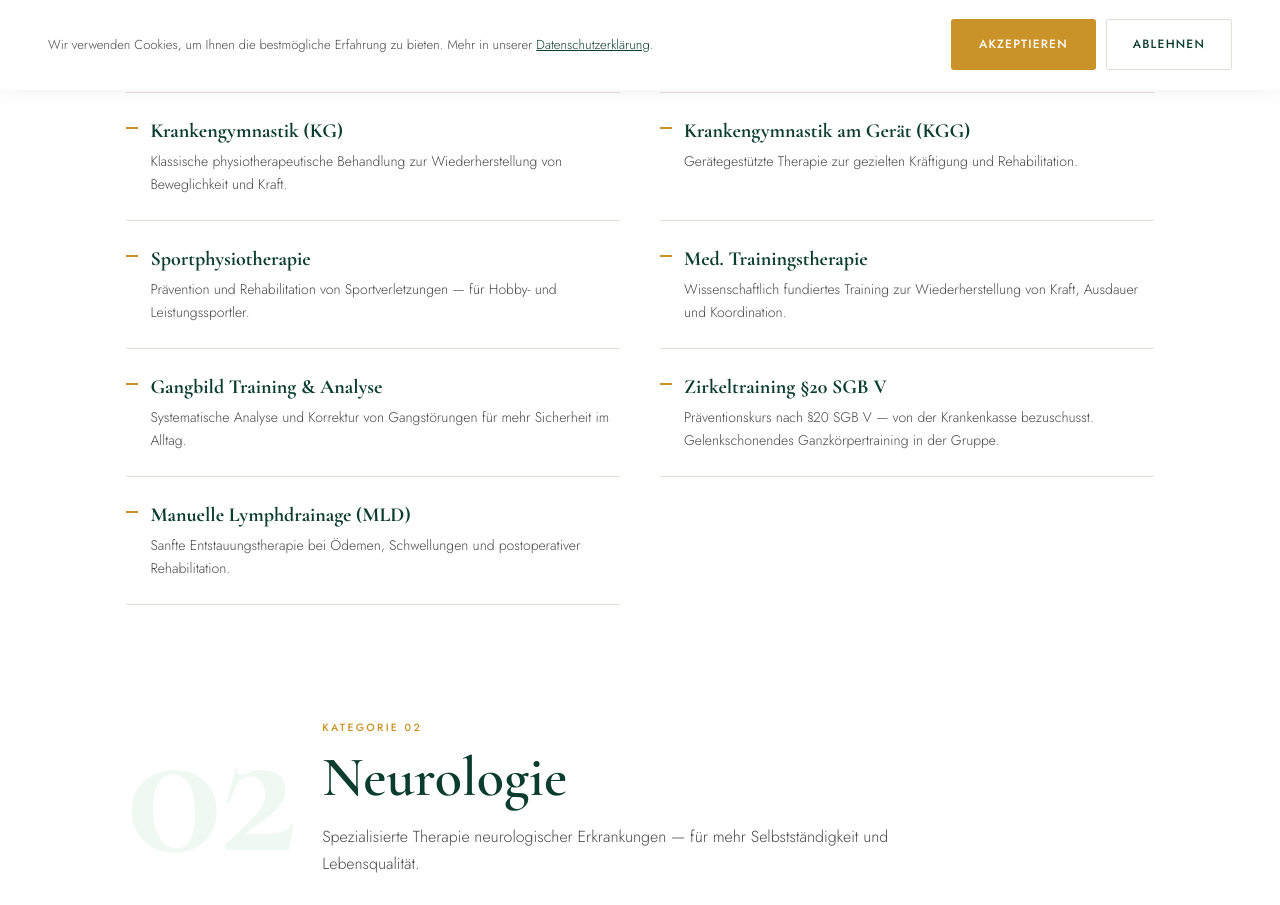
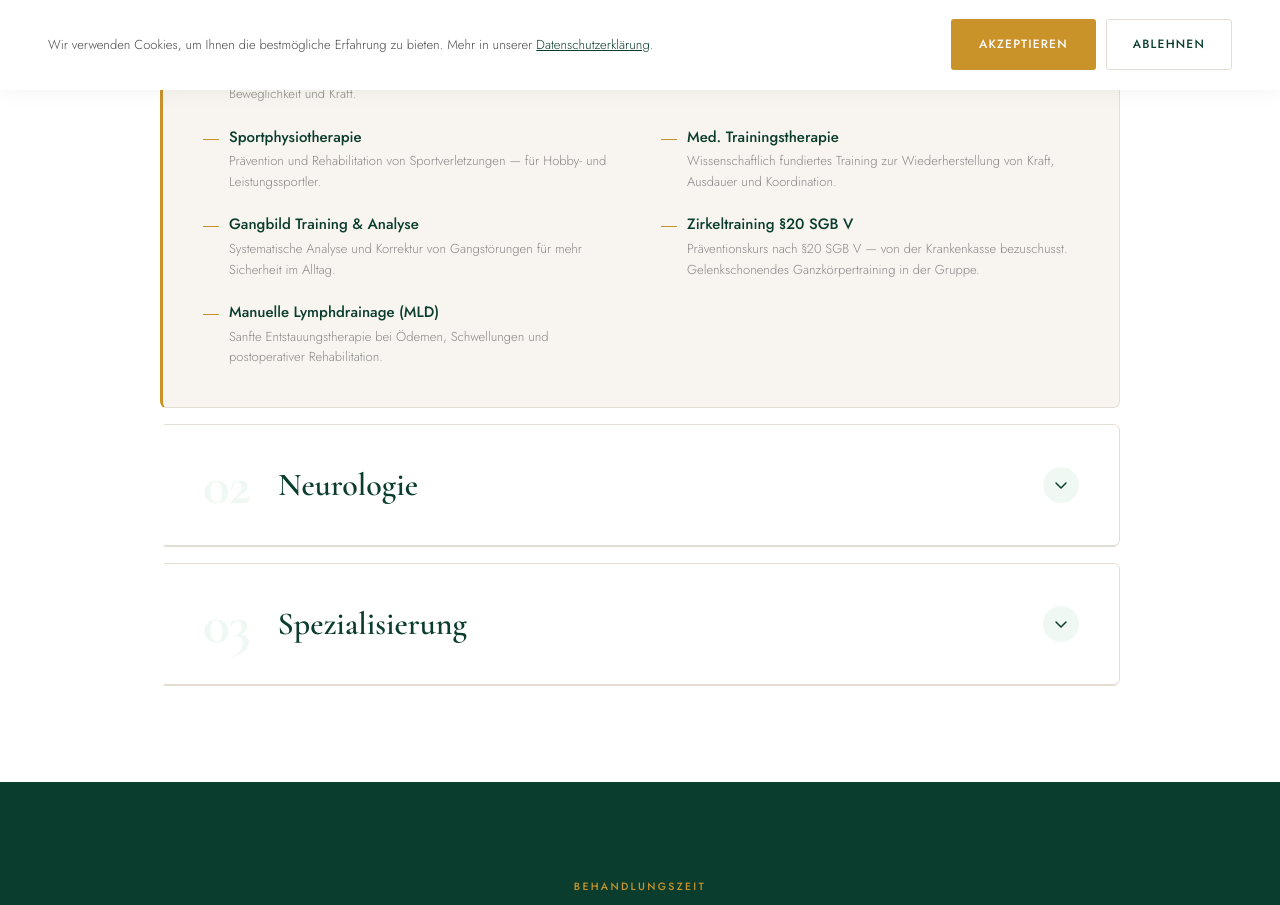
Before and after one commit to lenninnel/praxis-med-vital, an Astro site: page /leistungen in a window 1280 px wide. Shown: the part 710-1615 px from the top of the page. Built offline with nearby package versions, Linux system fonts and the light colour scheme; Astro itself is replaced by a stand-in of ours.

Commit message:
Behandlungsfelder Accordion
Co-Authored-By: Claude Opus 4.7 (1M context) <noreply@anthropic.com>

```diff
--- a/src/pages/leistungen/index.astro
+++ b/src/pages/leistungen/index.astro
@@ -5,159 +5,299 @@ import leistungen from '../../data/leistungen.json';
 const { kategorien, behandlungszeit } = leistungen;
 ---
 
-<Layout title="Leistungen – Praxis Med Vital" description="Unser Behandlungsspektrum: Orthopädie, Neurologie und zertifizierte Spezialmethoden — individuell abgestimmt.">
+<Layout title="Behandlungsfelder – Praxis Med Vital" description="Drei Behandlungsfelder, ein Ziel — Orthopädie, Neurologie und zertifizierte Spezialmethoden.">
   <section class="page-header">
     <div class="container">
       <span class="eyebrow">Leistungen</span>
-      <h1>Unser Behandlungsspektrum</h1>
-      <p>Drei Schwerpunkte, ein Ziel: nachhaltige Besserung statt kurzfristiger Symptombekämpfung.</p>
+      <h1>Behandlungsfelder</h1>
+      <p>Drei Behandlungsfelder, ein Ziel — Ihre Gesundheit und Mobilität.</p>
     </div>
   </section>
 
-  {kategorien.map((kat: any) => (
-    <section class="sec kat-sec reveal" id={kat.id}>
+  <section class="sec reveal">
     <div class="container">
-        <div class="kat">
-          <div class="kat__head">
-            <span class="kat__num" aria-hidden="true">{kat.num}</span>
-            <div class="kat__intro">
-              <span class="eyebrow">Kategorie {kat.num}</span>
-              <h2 class="kat__titel">{kat.titel}</h2>
-              <p class="kat__desc">{kat.beschreibung}</p>
-            </div>
-          </div>
+      <div class="accordion">
+        {kategorien.map((kat: any, idx: number) => (
+          <article class:list={["acc-item", { "is-open": idx === 0 }]} id={kat.id}>
+            <button
+              class="acc-head"
+              type="button"
+              aria-expanded={idx === 0 ? "true" : "false"}
+              aria-controls={`panel-${kat.id}`}
+            >
+              <span class="acc-head__num" aria-hidden="true">{kat.num}</span>
+              <span class="acc-head__titel">{kat.titel}</span>
+              <span class="acc-head__icon" aria-hidden="true">
+                <svg width="18" height="18" viewBox="0 0 18 18" fill="none" stroke="currentColor" stroke-width="1.5" stroke-linecap="round" stroke-linejoin="round">
+                  <polyline points="4 7 9 12 14 7"/>
+                </svg>
+              </span>
+            </button>
 
-          <ul class="kat__list">
+            <div
+              class="acc-panel"
+              id={`panel-${kat.id}`}
+              role="region"
+              aria-labelledby={`head-${kat.id}`}
+            >
+              <div class="acc-panel__inner">
+                <p class="acc-panel__desc">{kat.beschreibung}</p>
+                <ul class="acc-list">
                   {kat.leistungen.map((l: any) => (
-              <li class="kat-item">
-                <h3 class="kat-item__name">{l.name}</h3>
-                <p class="kat-item__desc">{l.desc}</p>
+                    <li class="acc-list__item">
+                      <h3 class="acc-list__name">{l.name}</h3>
+                      <p class="acc-list__desc">{l.desc}</p>
                     </li>
                   ))}
                 </ul>
               </div>
             </div>
+          </article>
+        ))}
+      </div>
+    </div>
   </section>
-  ))}
 
   <section class="sec sec--g900 reveal">
     <div class="container text-center">
       <span class="eyebrow">Behandlungszeit</span>
       <hr class="rule" style="margin-inline:auto"/>
-      <h2 class="section-title" style="margin-top:18px">Zeit, die wirkt.</h2>
       <p class="behandlungszeit">{behandlungszeit}</p>
-      <p class="section-sub" style="margin-inline:auto">
-        Wir nehmen uns bewusst Zeit für Sie — für Anamnese, Behandlung und Beratung.
+      <p class="behandlungszeit__note">
+        Alle Leistungen auf ärztliche Verordnung oder als Selbstzahler buchbar.
       </p>
-      <a href="/kontakt" class="btn-primary" style="margin-top:28px">Termin anfragen</a>
+      <a href="/kontakt" class="btn-primary" style="margin-top:32px">Termin anfragen</a>
     </div>
   </section>
 </Layout>
 
 <style>
-  .kat-sec + .kat-sec { padding-top: 0; }
-
-  .kat {
-    display: grid;
-    grid-template-columns: minmax(0, 1fr);
-    gap: 40px;
+  .accordion {
+    display: flex;
+    flex-direction: column;
+    gap: 16px;
+    max-width: 960px;
+    margin: 0 auto;
   }
 
-  .kat__head {
-    display: grid;
-    grid-template-columns: auto minmax(0, 1fr);
-    align-items: start;
-    gap: 28px;
+  .acc-item {
+    background: var(--white);
+    border-radius: 6px;
+    overflow: hidden;
   }
 
-  .kat__num {
-    font-family: var(--ff-serif);
-    font-size: clamp(120px, 16vw, 200px);
-    font-weight: 700;
-    line-height: 0.85;
-    color: var(--g50);
-    letter-spacing: -0.02em;
-    pointer-events: none;
-    user-select: none;
+  .acc-head {
+    width: 100%;
+    display: grid;
+    grid-template-columns: auto 1fr auto;
+    align-items: center;
+    gap: 28px;
+    padding: 32px 40px;
+    border: 1px solid var(--border);
+    border-left: 3px solid transparent;
+    border-radius: 6px;
+    background: var(--white);
+    text-align: left;
+    cursor: pointer;
+    transition: border-color .3s, background .3s;
+    font-family: inherit;
   }
 
-  .kat__intro { padding-top: 18px; }
+  .acc-head:hover {
+    border-color: var(--g100);
+  }
 
-  .kat__titel {
+  .acc-item.is-open .acc-head {
+    border-left-color: var(--amber);
+    border-bottom-left-radius: 0;
+    border-bottom-right-radius: 0;
+    border-bottom-color: transparent;
+  }
+
+  .acc-head__num {
     font-family: var(--ff-serif);
-    font-size: clamp(36px, 5vw, 56px);
+    font-size: 56px;
+    font-weight: 700;
+    color: var(--g50);
+    line-height: 1;
+    letter-spacing: -0.02em;
+  }
+
+  .acc-head__titel {
+    font-family: var(--ff-serif);
+    font-size: clamp(24px, 2.6vw, 32px);
     font-weight: 600;
     color: var(--g900);
-    line-height: 1.1;
-    margin-top: 6px;
+    line-height: 1.2;
   }
 
-  .kat__desc {
-    font-size: 16px;
+  .acc-head__icon {
+    display: inline-flex;
+    align-items: center;
+    justify-content: center;
+    width: 36px;
+    height: 36px;
+    border-radius: 50%;
+    background: var(--g50);
+    color: var(--g900);
+    transition: transform .35s ease, background .3s, color .3s;
+  }
+
+  .acc-item.is-open .acc-head__icon {
+    transform: rotate(180deg);
+    background: var(--amber);
+    color: var(--white);
+  }
+
+  .acc-panel {
+    max-height: 0;
+    overflow: hidden;
+    transition: max-height .45s ease;
+    background: var(--cream);
+    border: 1px solid var(--border);
+    border-top: 0;
+    border-left-width: 3px;
+    border-left-color: transparent;
+    border-bottom-left-radius: 6px;
+    border-bottom-right-radius: 6px;
+  }
+
+  .acc-item.is-open .acc-panel {
+    border-left-color: var(--amber);
+  }
+
+  .acc-panel__inner {
+    padding: 36px 40px 40px;
+  }
+
+  .acc-panel__desc {
+    font-size: 15px;
     font-weight: 300;
     color: var(--ink-mid);
     line-height: 1.7;
-    margin-top: 14px;
     max-width: 640px;
+    margin-bottom: 28px;
   }
 
-  .kat__list {
+  .acc-list {
     display: grid;
     grid-template-columns: repeat(2, minmax(0, 1fr));
-    gap: 2px 40px;
-    border-top: 1px solid var(--border);
-    padding-top: 8px;
+    gap: 22px 40px;
   }
 
-  .kat-item {
+  .acc-list__item {
     position: relative;
-    padding: 24px 0 24px 24px;
-    border-bottom: 1px solid var(--border);
+    padding-left: 26px;
   }
 
-  .kat-item::before {
+  .acc-list__item::before {
     content: '';
     position: absolute;
     left: 0;
-    top: 32px;
-    width: 12px;
-    height: 2px;
+    top: 12px;
+    width: 16px;
+    height: 1px;
     background: var(--amber);
   }
 
-  .kat-item__name {
-    font-family: var(--ff-serif);
-    font-size: 20px;
-    font-weight: 700;
+  .acc-list__name {
+    font-family: var(--ff-sans);
+    font-size: 15px;
+    font-weight: 500;
     color: var(--g900);
-    margin-bottom: 6px;
-    line-height: 1.25;
+    line-height: 1.35;
+    margin-bottom: 4px;
   }
 
-  .kat-item__desc {
-    font-size: 14px;
+  .acc-list__desc {
+    font-size: 13px;
     font-weight: 300;
-    color: var(--ink-mid);
-    line-height: 1.65;
+    color: var(--ink-lt);
+    line-height: 1.6;
   }
 
   .behandlungszeit {
     font-family: var(--ff-serif);
-    font-size: clamp(48px, 7vw, 88px);
+    font-size: clamp(44px, 6.5vw, 80px);
     font-weight: 600;
     color: var(--amber);
     letter-spacing: -0.01em;
-    margin-top: 28px;
-    line-height: 1;
+    line-height: 1.05;
+    margin-top: 24px;
   }
 
-  @media (max-width: 860px) {
-    .kat__list { grid-template-columns: 1fr; gap: 0; }
+  .behandlungszeit__note {
+    font-size: 15px;
+    font-weight: 300;
+    color: rgba(255,255,255,.65);
+    line-height: 1.7;
+    max-width: 520px;
+    margin: 18px auto 0;
   }
 
-  @media (max-width: 640px) {
-    .kat__head { grid-template-columns: 1fr; gap: 8px; }
-    .kat__num { font-size: 110px; }
-    .kat__intro { padding-top: 0; }
+  @media (max-width: 700px) {
+    .acc-head { padding: 24px 24px; gap: 18px; }
+    .acc-head__num { font-size: 40px; }
+    .acc-panel__inner { padding: 28px 24px 32px; }
+    .acc-list { grid-template-columns: 1fr; gap: 20px; }
   }
 </style>
+
+<script is:inline>
+  (function () {
+    const items = document.querySelectorAll('.acc-item');
+
+    function setMaxHeight(panel, open) {
+      if (open) {
+        panel.style.maxHeight = panel.scrollHeight + 'px';
+      } else {
+        panel.style.maxHeight = '0px';
+      }
+    }
+
+    items.forEach((item) => {
+      const head = item.querySelector('.acc-head');
+      const panel = item.querySelector('.acc-panel');
+      if (!head || !panel) return;
+
+      // initialize
+      if (item.classList.contains('is-open')) {
+        requestAnimationFrame(() => setMaxHeight(panel, true));
+      } else {
+        panel.style.maxHeight = '0px';
+      }
+
+      head.addEventListener('click', () => {
+        const willOpen = !item.classList.contains('is-open');
+
+        // close all
+        items.forEach((other) => {
+          const otherHead = other.querySelector('.acc-head');
+          const otherPanel = other.querySelector('.acc-panel');
+          other.classList.remove('is-open');
+          if (otherHead) otherHead.setAttribute('aria-expanded', 'false');
+          if (otherPanel) setMaxHeight(otherPanel, false);
+        });
+
+        if (willOpen) {
+          item.classList.add('is-open');
+          head.setAttribute('aria-expanded', 'true');
+          setMaxHeight(panel, true);
+        }
+      });
+    });
+
+    // recalc on resize for open panels
+    window.addEventListener('resize', () => {
+      items.forEach((item) => {
+        if (!item.classList.contains('is-open')) return;
+        const panel = item.querySelector('.acc-panel');
+        if (panel) {
+          panel.style.maxHeight = 'none';
+          const h = panel.scrollHeight;
+          panel.style.maxHeight = h + 'px';
+        }
+      });
+    });
+  })();
+</script>
```
Lines whose indentation alone changed are shown as unchanged.
